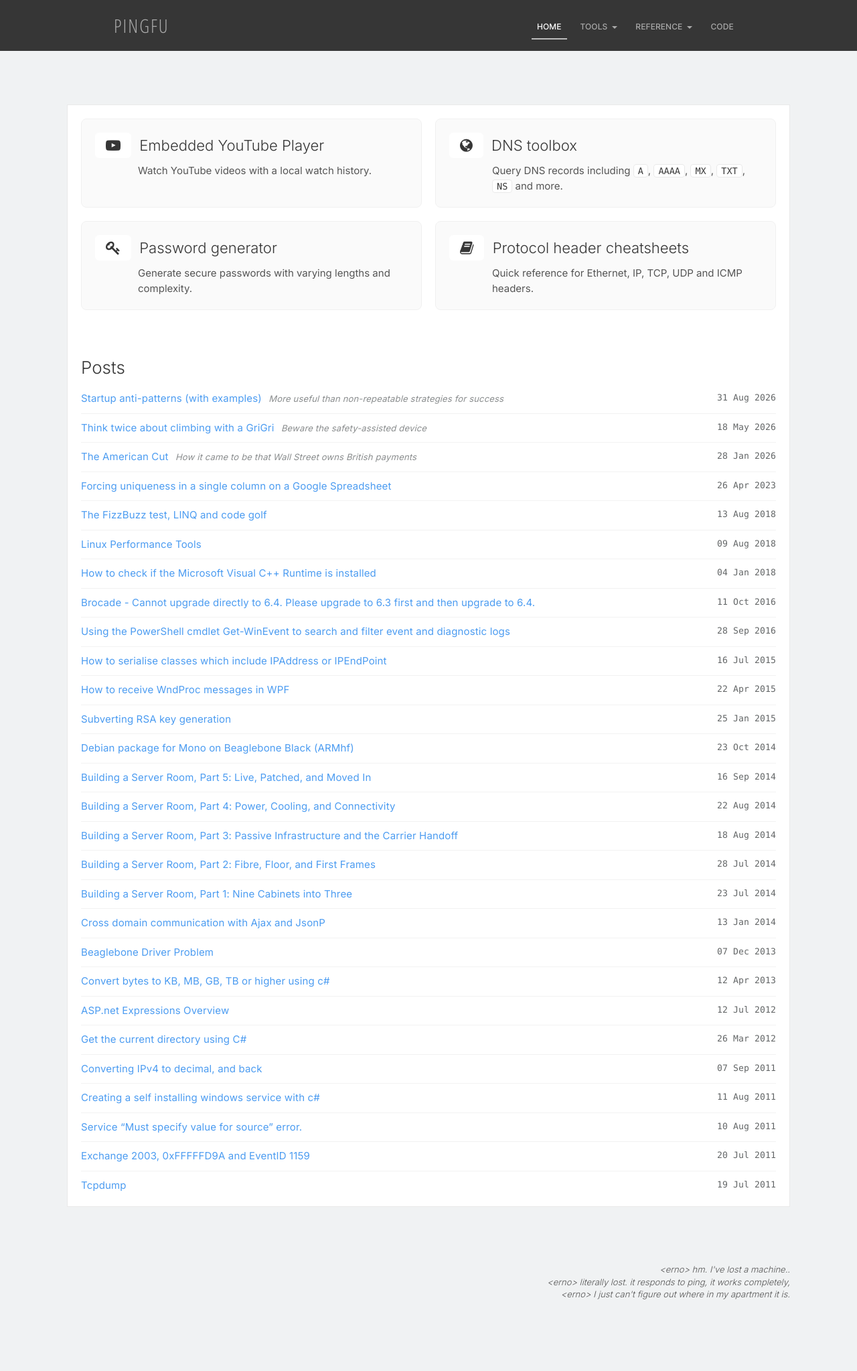
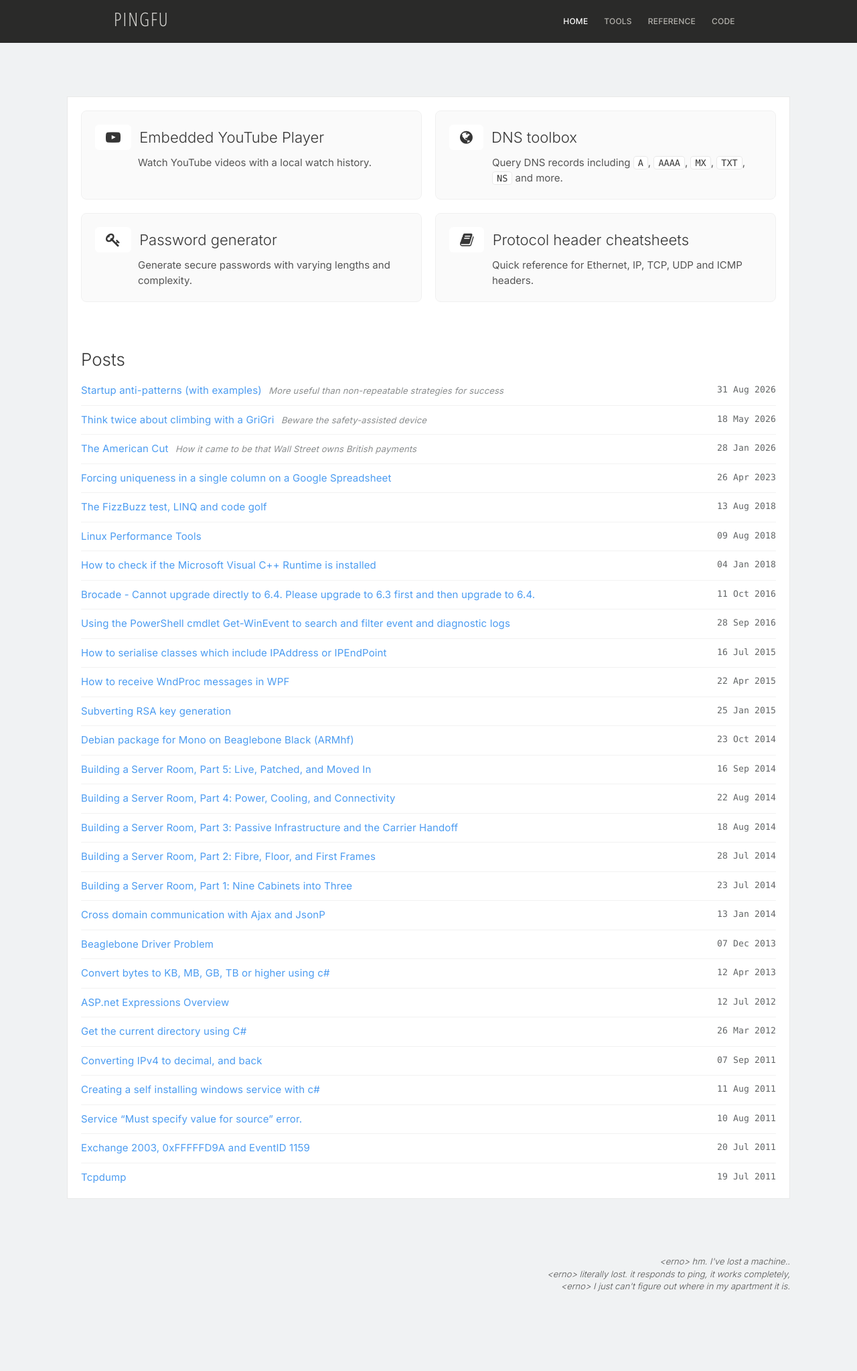
Before and after one commit to pingfu/pingfu.github.io, a Jekyll site: the page built from index.md, in a window 1280 px wide. Shown: the whole page at 67% size. Built offline with Jekyll 4.4.1, drawn with Linux system fonts in a browser that asks for light colours; nearby versions of some CDN libraries.

Commit message:
UI updates

```diff
--- a/_includes/scss/main.scss
+++ b/_includes/scss/main.scss
@@ -278,23 +278,35 @@ blockquote {
 
 /******************************************************************************/
 
+// Site navbar. Echoes the header on /tools/youtube/: dark bar, Oswald wordmark, spaced uppercase
+// links, dropdowns that open on hover. Stays inside the centred Bootstrap container.
+$nav-bg: #2a2a29;
+$nav-panel: #1e1e1d;
+$nav-border: #474644;
+$nav-text: #b5b3ae;
+$nav-brand: #d9d8d4;
+$nav-height: 56px;
+
 .navbar {
     border-radius: 0;
-    min-height: 76px;
+    min-height: $nav-height;
     margin-bottom: 0;
-    background: $charcoal;
+    background: $nav-bg;
     border: none;
     border-color: transparent;
 
     .navbar-brand {
-        text-transform: uppercase;
+        height: $nav-height;
+        padding: 14px 15px;
+        margin-top: 0;
+        font-family: 'Open Sans Condensed', sans-serif;
         font-weight: 300;
         font-style: normal;
-        color: $fossil;
-        font-family: 'Open Sans Condensed', sans-serif;
         font-size: $font-size-xxxl;
+        line-height: 28px;
         letter-spacing: 2px;
-        margin-top: 13px;
+        text-transform: uppercase;
+        color: $nav-brand;
     }
 
     .navbar-brand:hover {
@@ -307,84 +319,110 @@ blockquote {
     }
 
     .navbar-toggle {
-        margin-top: 20px;
-        margin-right: 15px;
+        margin: 11px 0 11px 15px;
         border: none;
 
         &:hover,
         &:focus {
-            background-color: $shadow;
+            background-color: $nav-panel;
         }
 
         .icon-bar {
-            background-color: $white;
-            height: 3px;
+            background-color: $nav-brand;
+            height: 2px;
         }
     }
 }
 
 #navbar-main {
 
-    margin-top: 17px;
+    margin-top: 0;
 
     .navbar-nav {
 
-        .dropdown-menu {
-            border-radius: 0;
-        }
-
-        li a {
+        > li > a {
             font-family: 'Inter Tight', $font-family-inter;
             font-size: 12px;
             font-weight: 500;
-            letter-spacing: 0.6px;
-            line-height: 1.2;
+            letter-spacing: .06em;
+            line-height: 12px;
             text-transform: uppercase;
-            padding: 12px 8px 10px 8px;
-            margin: 0 6px;
-            border-bottom: solid 2px transparent;
-            color: $fossil;
+            padding: 22px 0;
+            margin: 0 12px;
+            border: 0;
+            color: $nav-text;
+            background: transparent;
 
+            // no caret: the menu reveals itself on hover
             .caret {
-                margin-left: 6px;
-                top: 0;
+                display: none;
             }
         }
 
-        li.open {
-            a {
-                background-color: $shadow;
+        > li > a:hover,
+        > li > a:focus,
+        > li > .active,
+        > li.open > a,
+        > li.open > a:hover,
+        > li.open > a:focus {
+            color: $white;
+            background: transparent;
+        }
+
+        .dropdown-menu {
+            background: $nav-bg;
+            border: 1px solid $nav-border;
+            border-radius: 8px;
+            padding: 6px;
+            min-width: 220px;
+            box-shadow: 0 8px 24px rgba(0, 0, 0, .25);
+
+            > li > a {
+                display: block;
+                padding: 9px 12px;
+                border-radius: 5px;
+                font-family: 'Inter Tight', $font-family-inter;
+                font-size: 13px;
+                font-weight: 400;
+                letter-spacing: 0;
+                text-transform: none;
+                line-height: 1.3;
+                color: $nav-brand;
+                background: transparent;
+            }
+
+            > li > a:hover,
+            > li > a:focus {
+                background: $nav-panel;
                 color: $white;
-                border-top-left-radius: 4px;
-                border-top-right-radius: 4px;
+            }
+        }
+    }
+}
+
+// Desktop: dropdowns open on hover (or keyboard focus), with a transparent bridge over the gap
+// so the pointer can travel from the link to the menu without it closing.
+@media (min-width: 768px) {
+    #navbar-main .navbar-nav {
+        .dropdown-menu {
+            right: 0;
+            left: auto;
+            margin-top: 8px;
+
+            &::before {
+                content: '';
+                position: absolute;
+                left: 0;
+                right: 0;
+                top: -9px;
+                height: 9px;
             }
         }
 
-        li a:hover,
-        li .active {
-            color: $white;
-            border-bottom: solid 2px $cloud;
+        > li.dropdown:hover > .dropdown-menu,
+        > li.dropdown:focus-within > .dropdown-menu {
+            display: block;
         }
-
-        li .dropdown-menu {
-            right: 6px;
-            background-color: $shadow;
-            border: none;
-            margin-top: -3px;
-
-            a {
-                text-transform: none;
-                color: $fossil;
-                font-size: $font-size-md;
-                font-family: 'Inter Tight', $font-family-inter;
-            }
-
-            a:hover {
-                border-bottom: solid 2px transparent;
-                color: $white;
-            }
-        }
-
     }
 }
 
@@ -1248,39 +1286,28 @@ table.vcruntime {
 /* notice this section is MAX width */
 @media only screen and (max-width: 768px) {
 
+    // Collapsed menu: stacked links, dropdowns flattened and indented (as on the YouTube page)
     #navbar-main {
+        border-top: 1px solid $nav-border;
+        padding-top: 8px;
 
         .navbar-nav {
-            li,
-            li:hover {
-                .active,
-                a:hover {
-                    border-bottom: solid 2px transparent;
-                }
+            > li > a {
+                padding: 12px 0;
+            }
 
-                .dropdown-menu {
-                    padding: 0;
+            .dropdown-menu {
+                border: 0;
+                border-radius: 0;
+                box-shadow: none;
+                background: transparent;
+                padding: 0 0 4px 16px;
+                min-width: 0;
 
-                    li {
-                        padding-left: 16px;
-                        border-bottom: 1px solid $shadow-bar;
-                    }
-
-                    li:last-child {
-                        border-bottom: none;
-                    }
+                > li > a {
+                    padding: 10px 0;
                 }
             }
-
-            li.open {
-                a {
-                    background-color: transparent;
-                }
-            }
-        }
-
-        li a:hover {
-            border-bottom: none;
         }
     }
 }
--- a/_includes/scss/youtube.scss
+++ b/_includes/scss/youtube.scss
@@ -59,7 +59,6 @@ html:has(body.yt-page) {
     font-size: 13px;
     line-height: 1.4;
     font-variant-numeric: tabular-nums;
-    -webkit-font-smoothing: antialiased;
 
     *, *::before, *::after {
         box-sizing: border-box;
@@ -119,8 +118,8 @@ html:has(body.yt-page) {
     }
 
     .yt-wordmark {
-        font: 300 24px/1 Oswald, sans-serif;
-        letter-spacing: .14em;
+        font: 300 28px/1 'Open Sans Condensed', sans-serif;   // same wordmark as the site navbar
+        letter-spacing: 2px;
         color: $yt-wordmark;
         text-decoration: none;
     }
@@ -195,7 +194,7 @@ html:has(body.yt-page) {
     .yt-nav {
         display: flex;
         gap: 24px;
-        font: 500 12px/1 $yt-sans;
+        font: 500 12px/1 'Inter Tight', $yt-sans;   // same face and weight as the site navbar
         letter-spacing: .06em;
         text-transform: uppercase;
         color: $yt-nav;
@@ -236,7 +235,7 @@ html:has(body.yt-page) {
                     display: block;
                     padding: 9px 12px;
                     border-radius: 5px;
-                    font: 400 13px $yt-sans;
+                    font: 400 13px 'Inter Tight', $yt-sans;
                     letter-spacing: 0;
                     text-transform: none;
                     color: $yt-wordmark;
@@ -1516,7 +1515,7 @@ html:has(body.yt-page) {
         }
 
         .yt-wordmark {
-            font-size: 22px;
+            font-size: 24px;
         }
 
         .yt-burger {
```
Also changed, not shown: js/youtube.js (+6 -2 lines), tools/youtube.md (+0 -1 lines).
